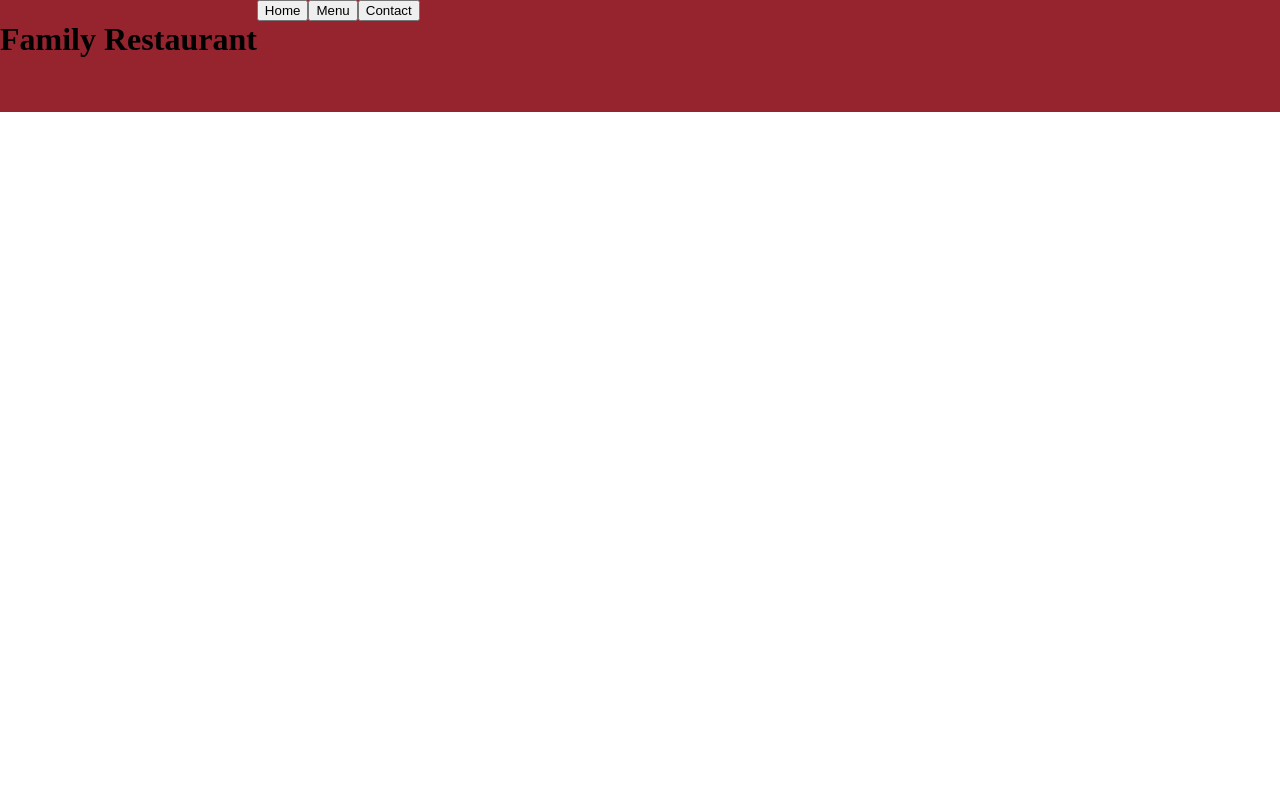
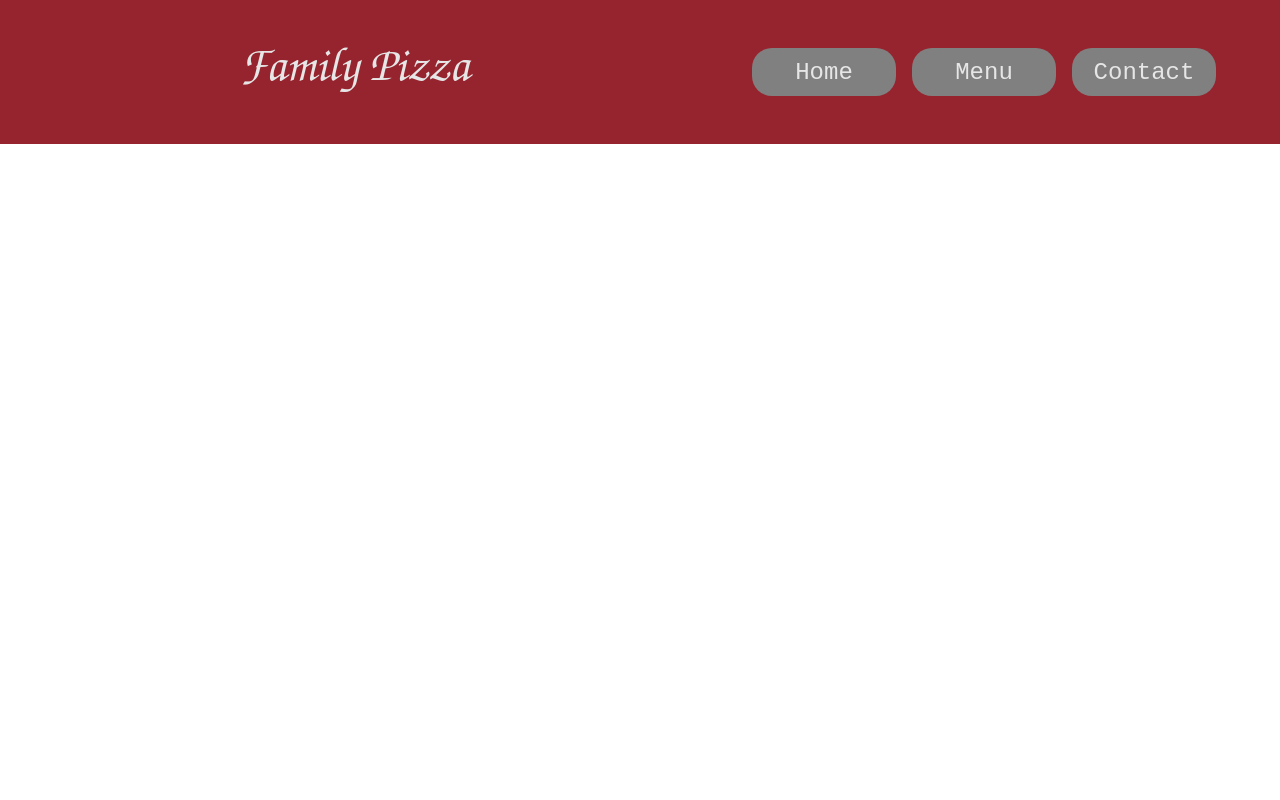
Before and after one commit to AngryWeather/RestaurantPage, a website built with webpack: page dist/index.html in a window 1280 px wide. Shown: the top 800 px of the page. Built offline with Linux system fonts and the light colour scheme.

Commit message:
Style tabs

```diff
--- a/src/header.js
+++ b/src/header.js
@@ -7,11 +7,11 @@ function addHeader() {
     content.appendChild(header);
 
     const headerText = document.createElement("h1");
-    headerText.textContent = "Family Restaurant";
+    headerText.textContent = "Family Pizza";
     header.appendChild(headerText);
 
     const buttonContainer = document.createElement("div");
-    buttonContainer.classList.toggle(".buttonContainer");
+    buttonContainer.classList.toggle("button-container");
     header.appendChild(buttonContainer)
 
     for (let i = 0; i < 3; i++) {
--- a/src/styles/style.css
+++ b/src/styles/style.css
@@ -5,9 +5,10 @@ body {
 
 .header {
     width: 100%;
-    height: 7rem;
+    height: 9rem;
     background-color: #96242f;
     display: flex;
+    align-items: center;
 }
 
 .main {
@@ -19,3 +20,29 @@ body {
     background-color: #96242f;
     height: 3rem;
 }
+
+.header button {
+    background-color: #808080;
+    color: #e6e6e6;
+    border-radius: 20px;
+    border: none;
+    font-family: "Liberation Mono";
+    font-size: 1.5rem;
+    width: 9rem;
+    height: 3rem;
+    margin-right: 1rem;
+    box-shadow: none;
+}
+
+.button-container {
+    margin-right: 1rem;
+    width: 50%;
+}
+
+.header > h1 {
+    width: 50%;
+    color: #e6e6e6;
+    font-family: Z003;
+    font-size: 3rem;
+    margin-left: 15rem;
+}
```
Also changed, not shown: dist/main.js.
